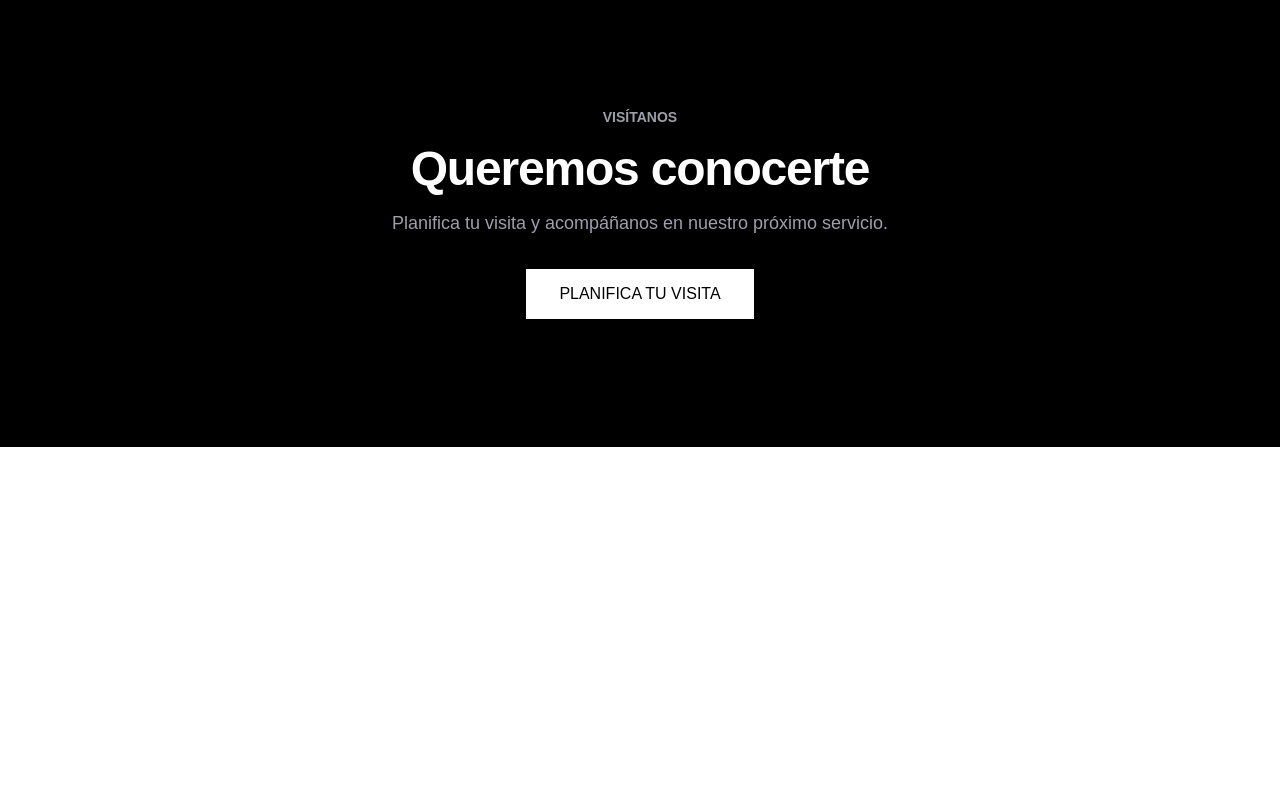
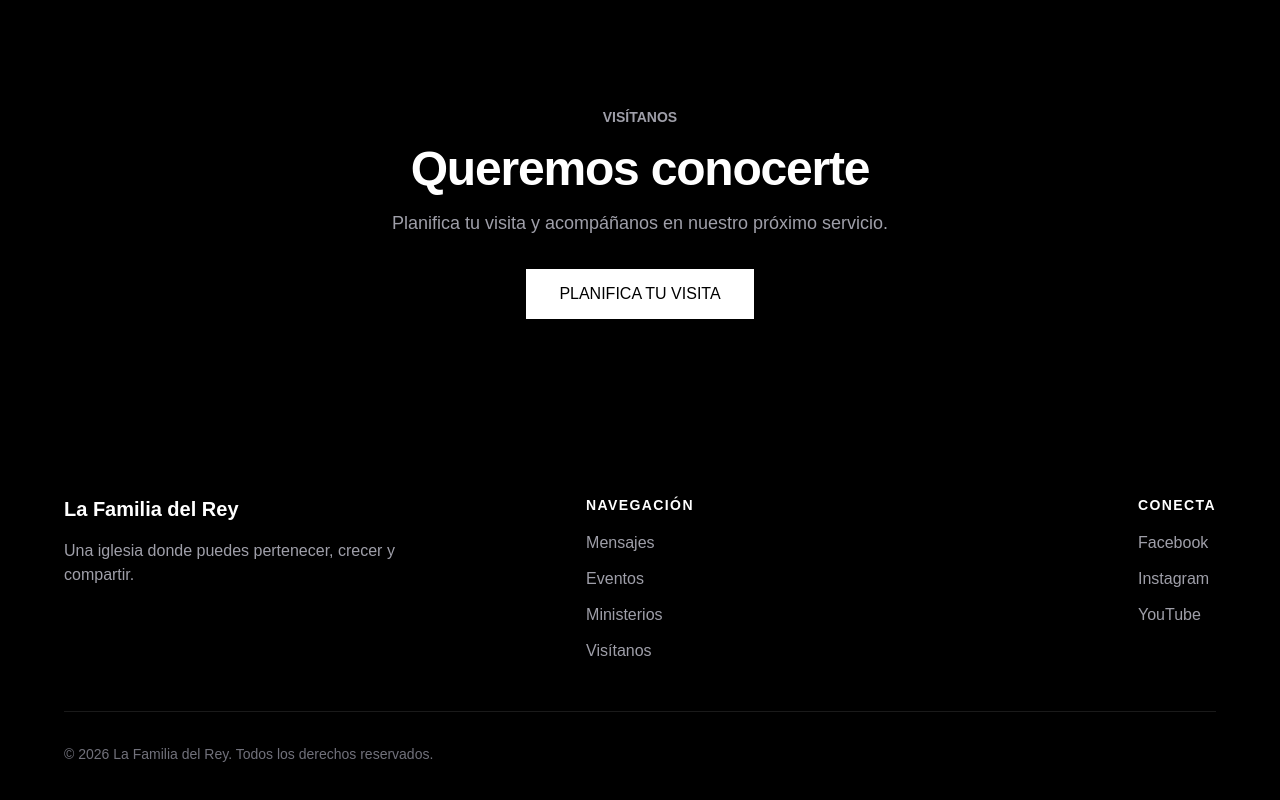
Before and after one commit to jeyescobar/familia-del-rey, a Next.js app: page / in a window 1280 px wide. Shown: the part 4935-5735 px from the top of the page. Before the commit the page ends 5382 px from the top, so only its background shows below. Built offline with nearby package versions, Linux system fonts and the light colour scheme.

Commit message:
Complete homepage structure

```diff
--- a/app/page.tsx
+++ b/app/page.tsx
@@ -397,9 +397,74 @@ export default function Home(){
           <span className="text-sm font-semibold tracking-wides text-zinc-400 ">VISÍTANOS</span>
           <h2 className="text-3xl md:text-5xl font-bold tracking-tight mt-4">Queremos conocerte</h2>
           <p className="text-lg mt-4 text-zinc-400 max-w-2xl mx-auto">Planifica tu visita y acompáñanos en nuestro próximo servicio.</p>
-          <a className="inline-block mt-8 bg-white text-black px-8 py-3 border border-white hover:bg-black hover:text-white transition-colors duration-300" href="#">PLANIFICA TU VISITA</a>
+          <a className="inline-block mt-8 bg-white text-black px-8 py-3 border border-white hover:bg-black hover:text-white transition-colors duration-300" href="/visitanos">PLANIFICA TU VISITA</a>
         </div>
       </section>
+
+
+
+      <footer className="bg-black text-white px-6 py-12">
+        <div className="max-w-6xl mx-auto">
+          <div className="grid grid-cols-1 md:grid-cols-3 gap-10">
+            <div>
+              <h3 className="text-xl font-bold">
+                La Familia del Rey
+              </h3>
+
+              <p className="mt-4 text-zinc-400 max-w-sm">
+                Una iglesia donde puedes pertenecer, crecer y compartir.
+              </p>
+            </div>
+            <div className="md:justify-self-center">
+              <h3 className="text-sm font-semibold tracking-widest">
+                NAVEGACIÓN
+              </h3>
+
+              <div className="mt-4 flex flex-col gap-3">
+                <a href="/sermones" className="text-zinc-400 hover:text-white transition-colors">
+                  Mensajes
+                </a>
+
+                <a href="/eventos" className="text-zinc-400 hover:text-white transition-colors">
+                  Eventos
+                </a>
+
+                <a href="/ministerios" className="text-zinc-400 hover:text-white transition-colors">
+                  Ministerios
+                </a>
+
+                <a href="/visitanos" className="text-zinc-400 hover:text-white transition-colors">
+                  Visítanos
+                </a>
+              </div>
+            </div>
+            <div className="md:justify-self-end">
+              <h3 className="text-sm font-semibold tracking-widest">
+                CONECTA
+              </h3>
+
+              <div className="mt-4 flex flex-col gap-3">
+                <a href="#" className="text-zinc-400 hover:text-white transition-colors">
+                  Facebook
+                </a>
+
+                <a href="#" className="text-zinc-400 hover:text-white transition-colors">
+                  Instagram
+                </a>
+
+                <a href="#" className="text-zinc-400 hover:text-white transition-colors">
+                  YouTube
+                </a>
+              </div>
+            </div>
+          </div>
+          <div className="mt-12 pt-8 border-t border-white/10">
+            <p className="text-sm text-zinc-500">
+              © 2026 La Familia del Rey. Todos los derechos reservados.
+            </p>
+          </div>
+        </div>
+      </footer>
     </main>
 
   );
```
